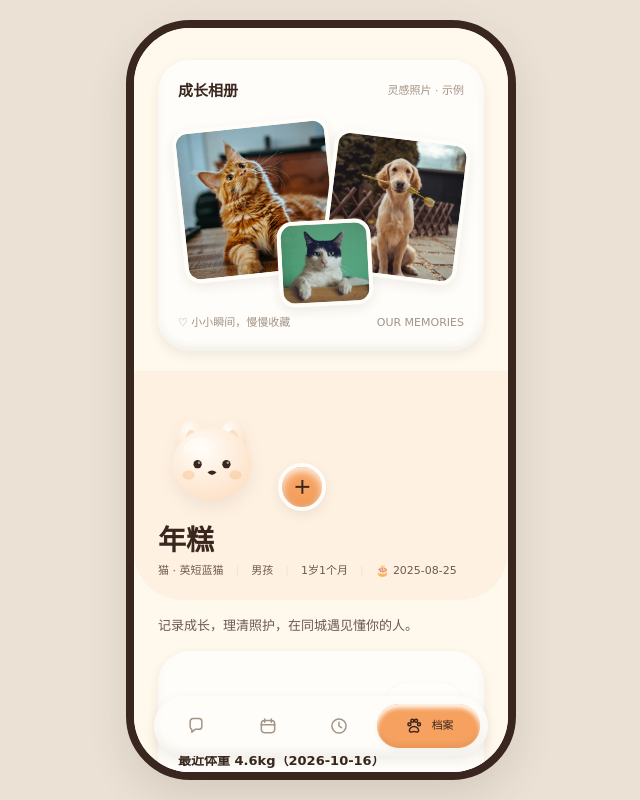
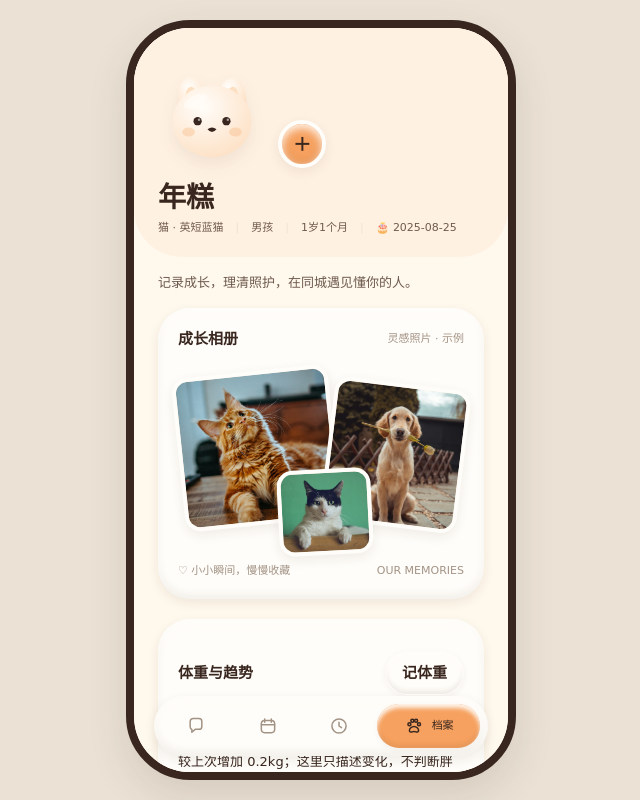
Before and after one commit to jshi3779/chongban-pet-growth, a React (Vite) app: page / in a window 1280 px wide. Shown: the whole page, without its empty margins (319-959 px from the left). Built offline with nearby package versions, Linux system fonts and the light colour scheme.

Commit message:
Place growth album between pet profile and weight trends

```diff
--- a/src/components/Home.tsx
+++ b/src/components/Home.tsx
@@ -8,11 +8,7 @@ import { Photo } from './Common';
 export function Home() {
   const { s, pet, patch, openPet } = useApp();
   return <>
-    <div className="sd-card card album">
-      <h3>成长相册<small>灵感照片 · 示例</small></h3>
-      <div className="collage"><Photo cls="a" src="cat.jpg" alt="猫咪的好奇瞬间" /><Photo cls="b" src="dog.jpg" alt="狗狗的户外时光" /><Photo cls="c" src="cat-memory.jpg" alt="猫咪的午后" /></div>
-      <div className="album-footer"><span>♡ 小小瞬间，慢慢收藏</span><span>OUR MEMORIES</span></div>
-    </div>
+
     <section className="pethead">
       <div className="pethead__row">
         <span className="bigface"><Mascot type={pet.type} label={`${pet.name}的黏土形象`} /></span>
@@ -23,6 +19,11 @@ export function Home() {
       <div className="meta"><span>{pet.type} · {pet.breed || '未填品种'}</span><span>{pet.gender === '♀' ? '女孩' : '男孩'}</span><span>{pet.birthday ? age(pet.birthday) : '年龄未填'}</span><span>🎂 {pet.birthday || '生日未填'}</span></div>
     </section>
     <p className="product-promise">记录成长，理清照护，在同城遇见懂你的人。</p>
+    <div className="sd-card card album">
+      <h3>成长相册<small>灵感照片 · 示例</small></h3>
+      <div className="collage"><Photo cls="a" src="cat.jpg" alt="猫咪的好奇瞬间" /><Photo cls="b" src="dog.jpg" alt="狗狗的户外时光" /><Photo cls="c" src="cat-memory.jpg" alt="猫咪的午后" /></div>
+      <div className="album-footer"><span>♡ 小小瞬间，慢慢收藏</span><span>OUR MEMORIES</span></div>
+    </div>
     <WeightPanel />
     <CareCompanion />
   </>;
--- a/src/styles/product.css
+++ b/src/styles/product.css
@@ -24,4 +24,3 @@
 .card-tools{display:flex;align-items:center;justify-content:space-between;gap:var(--space-sm)}
 .tool-icon{width:var(--space-touch);height:var(--space-touch);flex:none;display:grid;place-items:center;border-radius:var(--radius-full);background:var(--color-bg-page);color:var(--color-text-secondary)}
 .tool-icon svg{width:var(--space-xl);height:var(--space-xl);fill:none;stroke:currentColor;stroke-width:1.8;stroke-linecap:round;stroke-linejoin:round}
-.phone[data-page="home"] .album:first-child{margin-top:var(--space-3xl)}
```
Also changed, not shown: tests/smoke.cjs (+2 -1 lines), 1 other file (tests, documents, lock files or other folders).
